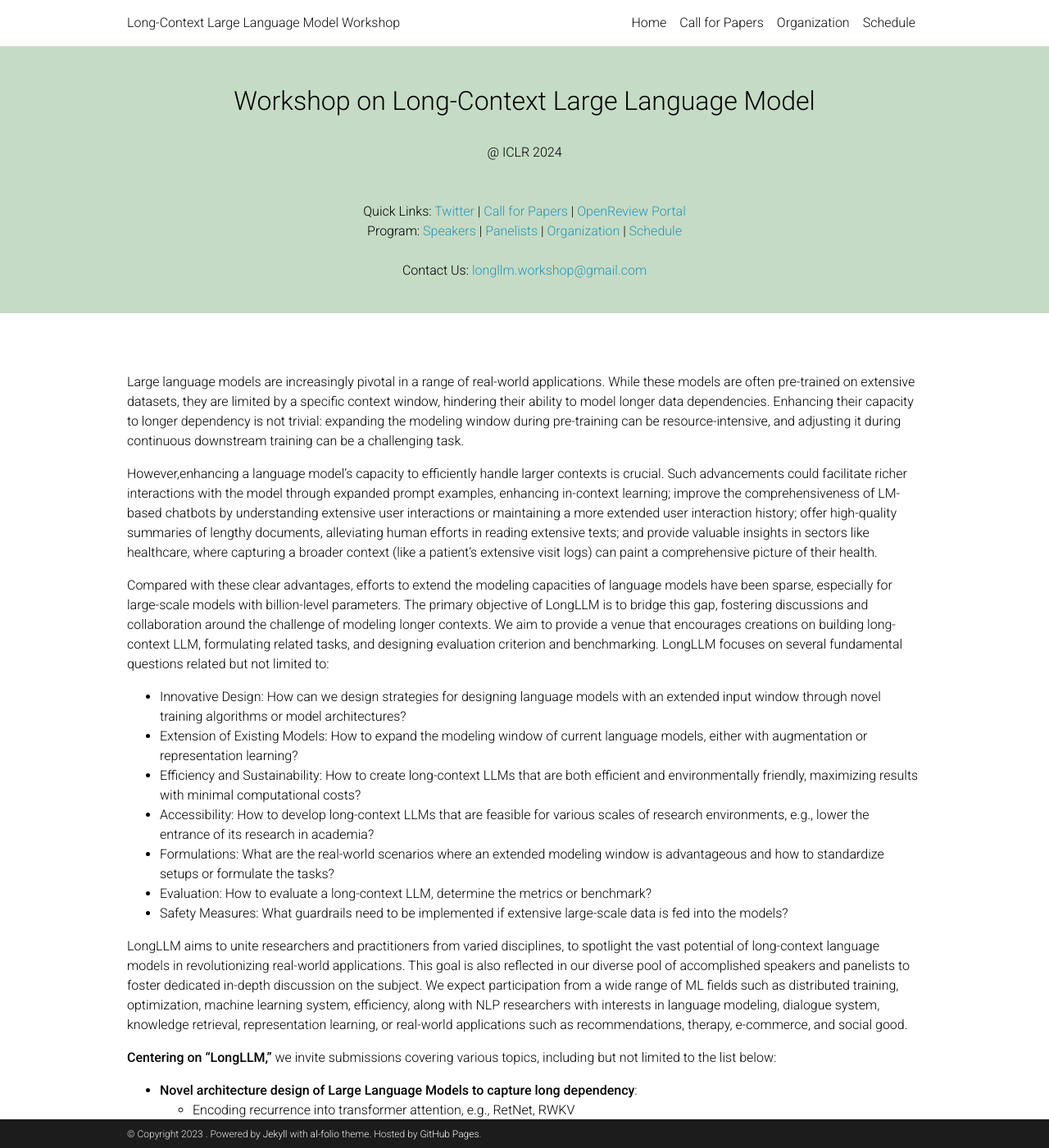
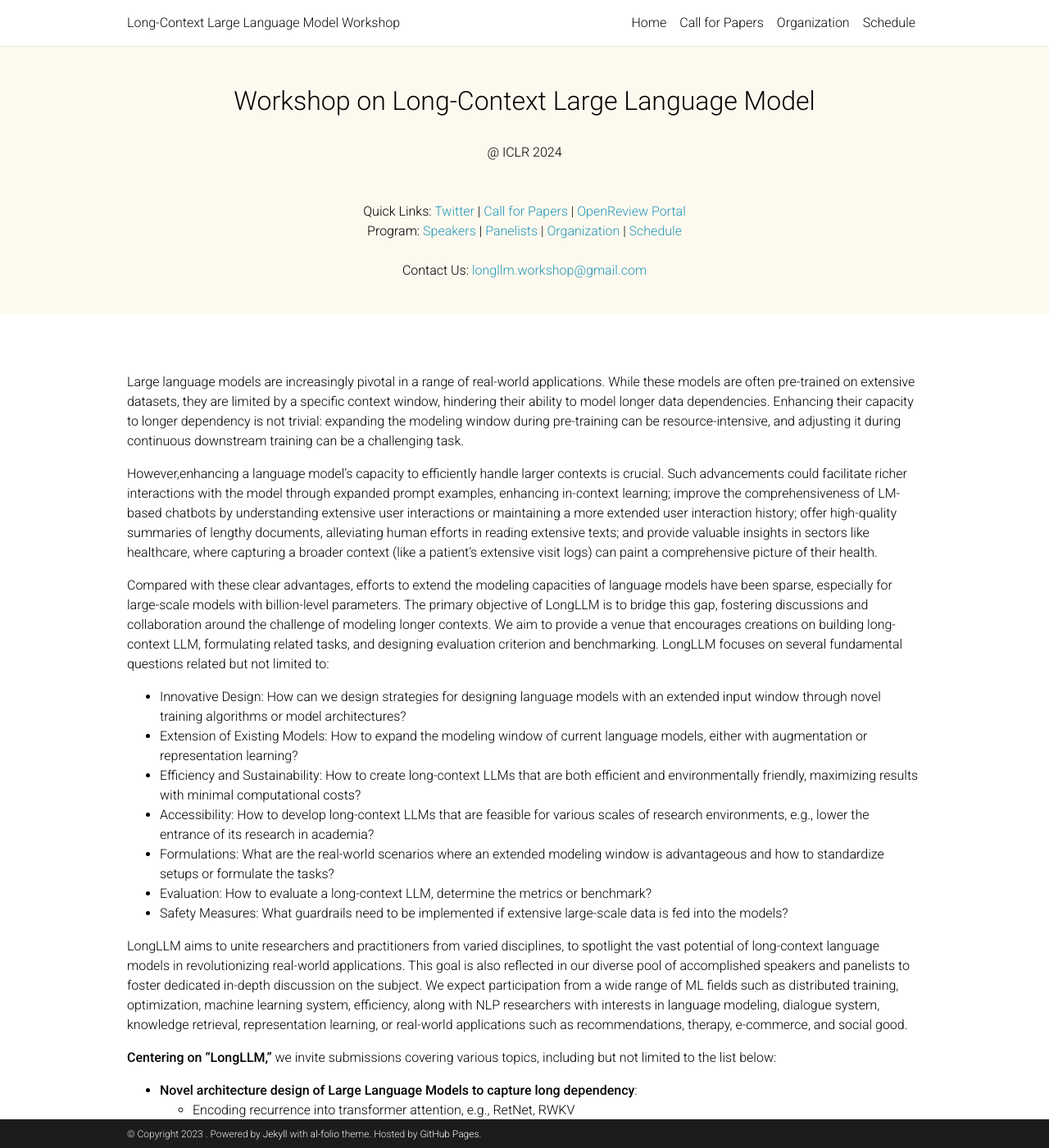
Before and after one commit to longllm-workshop/longllm-workshop.github.io, a Jekyll site: the page built from _pages/home.md, in a window 1280 px wide and 1400 px high. Shown: the whole window at 82% size. Built offline with Jekyll 4.4.1, drawn with Linux system fonts in a browser that asks for light colours; emoji names are drawn with the system emoji font; comment, search, counter and statistics services are not loaded; a style sheet for code colours, icons or effects is not loaded.

Commit message:
ligher color

```diff
--- a/_layouts/default2.html
+++ b/_layouts/default2.html
@@ -28,7 +28,7 @@ layout: parse
         .headerr {
             /* background-image: url('../assets/img/header.jpg'); Replace with the path to your image */
             /* background-size: cover; Cover the entire header with the image */
-            background-color: rgb(197, 219, 197);
+            background-color: rgb(253, 249, 238);
             background-position: center; /* Center the image within the header */
             max-width: 100%;
             margin: 50 auto;
```
